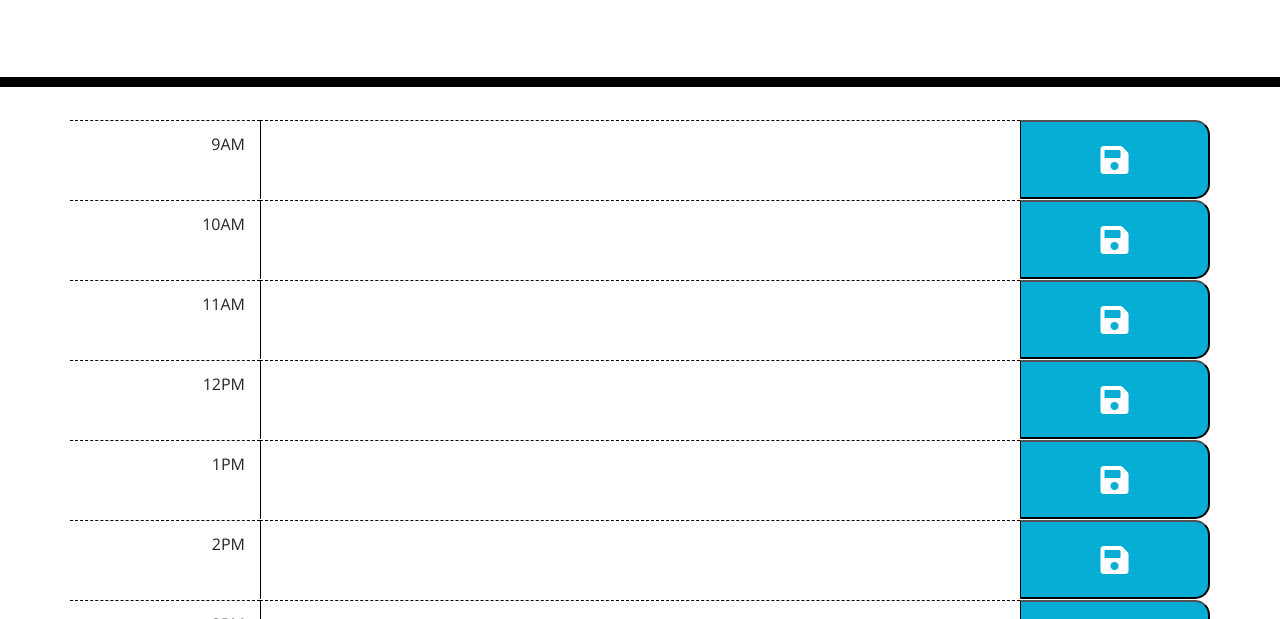
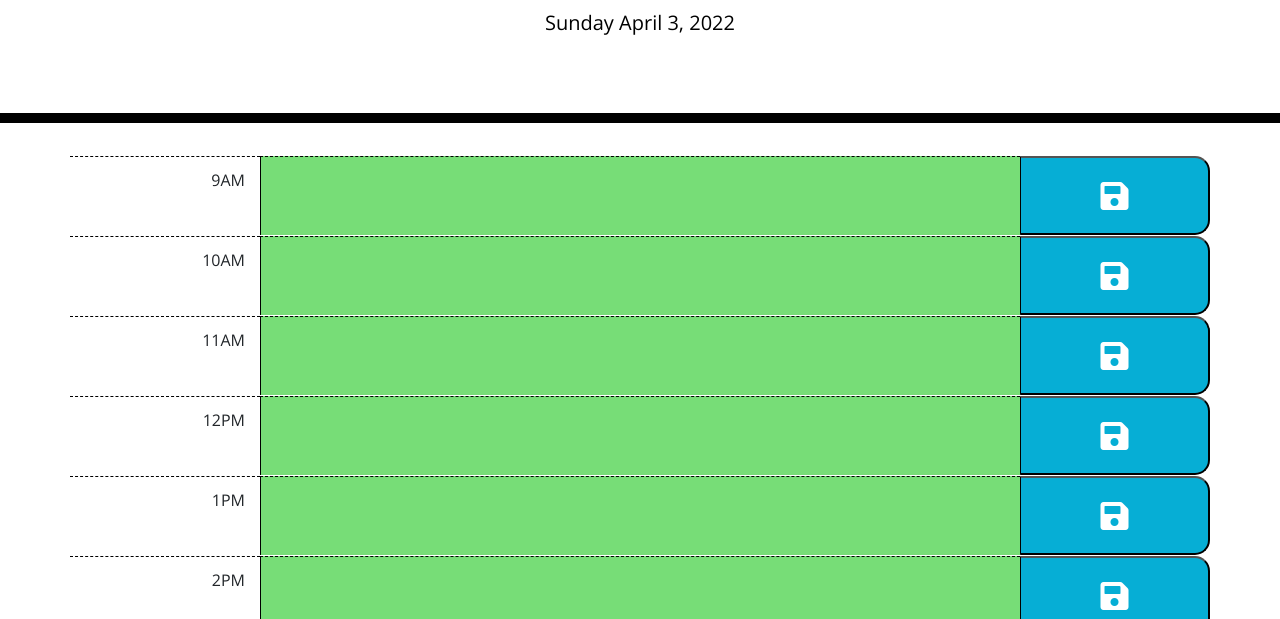
Before and after one commit to A-Wonderfull-Galaxy/Work-Day-Scheduler, a plain HTML site: page index.html in a window 1280 px wide. Shown: the part 181-800 px from the top of the page. Drawn offline with nearby package versions, Linux system fonts and the light colour scheme.

Commit message:
fixed current date el

```diff
--- a/assets/js/script.js
+++ b/assets/js/script.js
@@ -2,8 +2,8 @@
 $(document).ready(function(){
 
     //display current date
-    let currentDateEl = moment().format("dd MM D, YYYY");
-    $('currentDay').text(currentDateEl);
+    let currentDateEl = moment().format("dddd MMMM D, YYYY");
+    $('#currentDay').text(currentDateEl);
 
     //time blocks change color based on hour of day
     let hourEl= moment().get("hour");
@@ -20,4 +20,18 @@ $(document).ready(function(){
         }
     });
 
+    //variable to declare all time block
+    let eventsEl = document.querySelectorAll('.event');
+
+    //forEach loop to save event input
+    eventsEl.forEach(function(event,i){
+        const eventInput = event.querySelector('textarea');
+        const saveBtn = event.querySelector('button');
+        eventInput.value = localStorage.getItem('event-' + (i+1))
+
+        //on click save, event listner
+        saveBtn.addEventListener('click', function(){
+            localStorage.setItem('event-' + (i+1), eventInput.value);
+        })
+    })
 });
--- a/index.html
+++ b/index.html
@@ -80,6 +80,6 @@
 
   <script src="https://code.jquery.com/jquery-3.4.1.min.js"></script>
   <script src="https://cdnjs.cloudflare.com/ajax/libs/moment.js/2.24.0/moment.min.js"></script>
-  <script src="./assets/js/script"></script>
+  <script src="./assets/js/script.js"></script>
 </body>
 </html>
```
